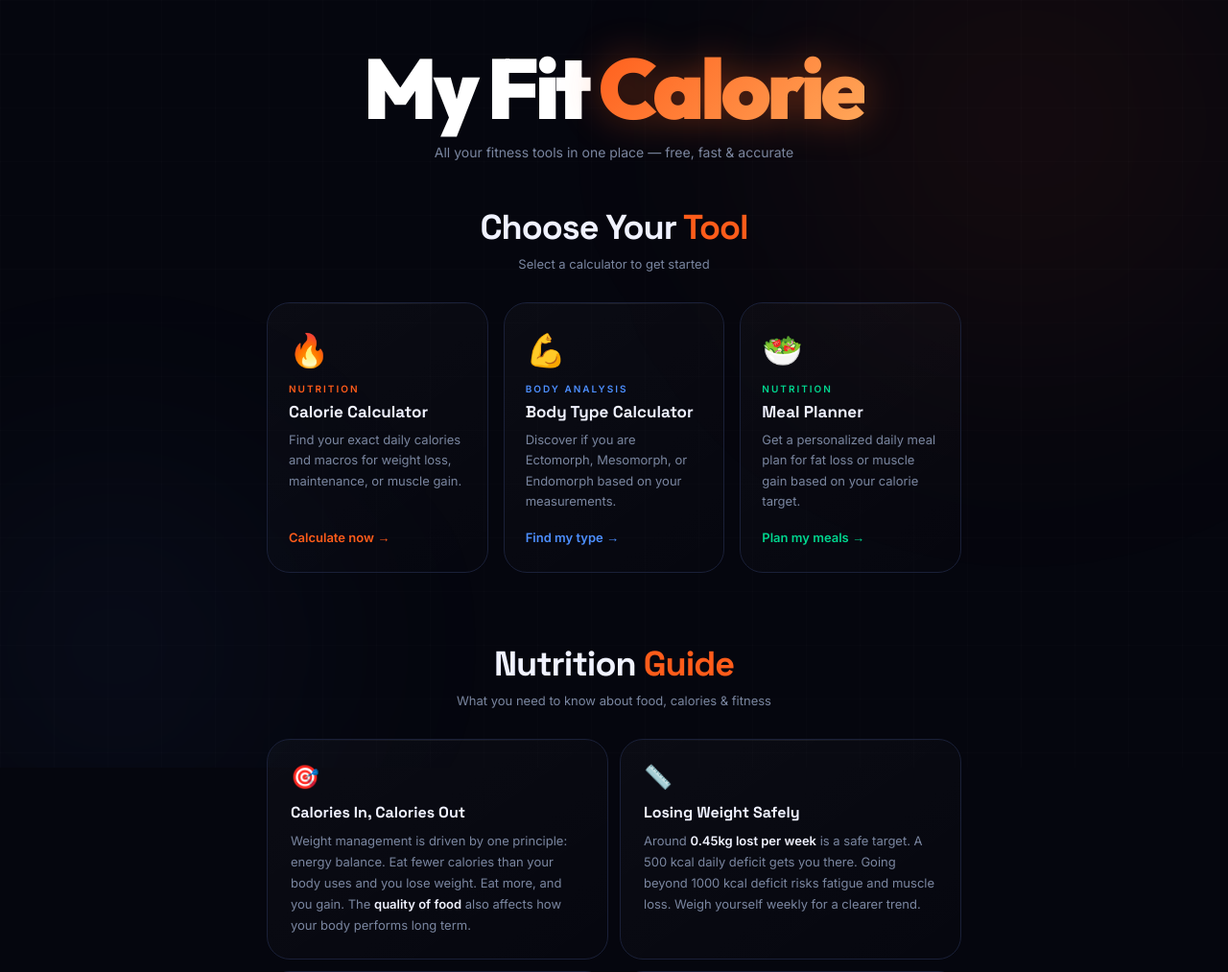
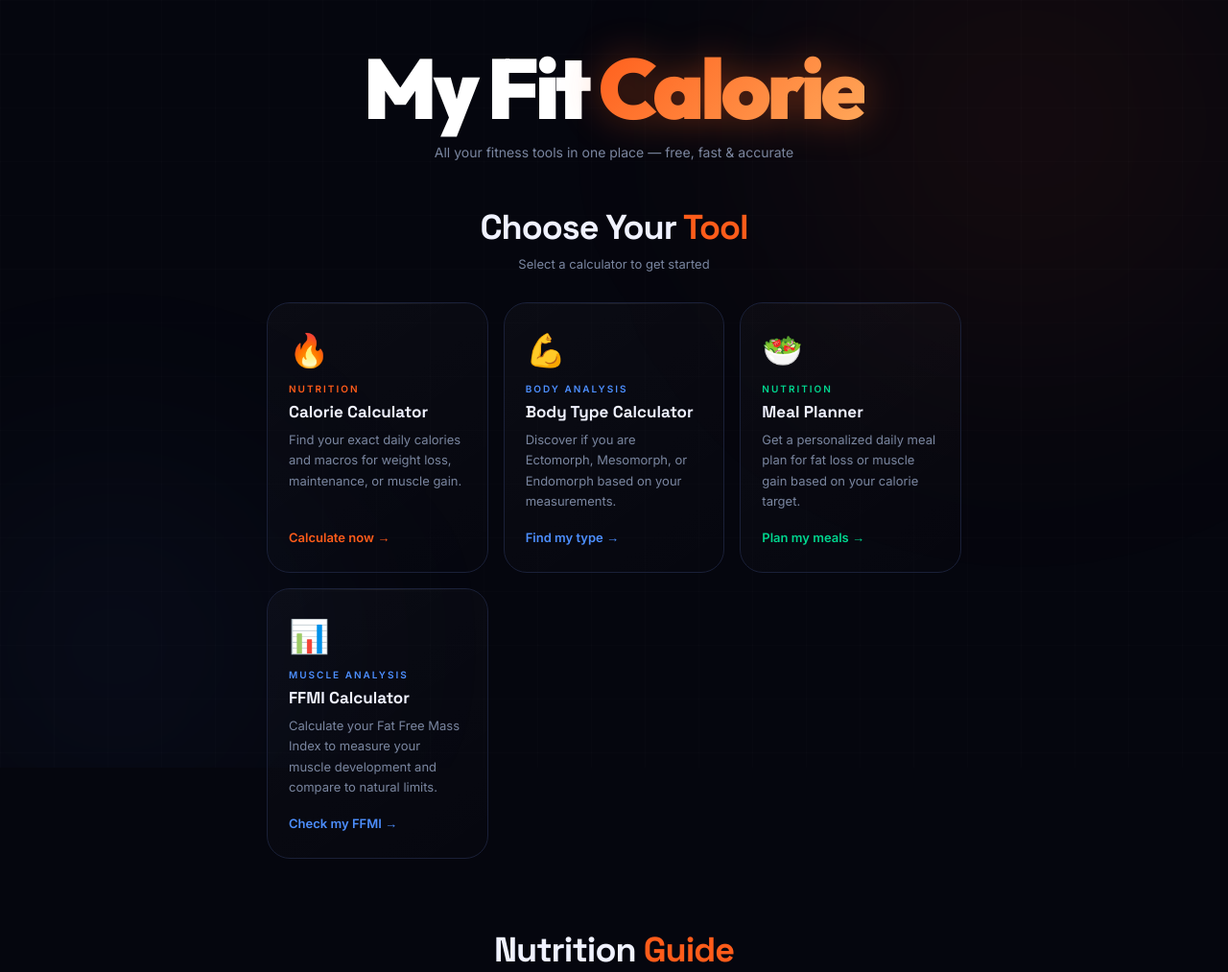
Before and after one commit to arhamsiddiqui07/myfitcalorie, a Flask app: page / in a window 1280 px wide. Shown: the top 1013 px of the page at 96% size. Run offline with Flask 3, Linux system fonts and the light colour scheme.

Commit message:
Update home.html

```diff
--- a/templates/home.html
+++ b/templates/home.html
@@ -117,6 +117,12 @@ input[type=number]::placeholder{color:var(--tx3);font-size:17px;font-weight:500}
       <div class="tc-desc">Get a personalized daily meal plan for fat loss or muscle gain based on your calorie target.</div>
       <div class="tc-arrow">Plan my meals →</div>
     </a>
+    <a href="/ffmi" class="tc tc-bl" style="animation-delay:.2s">
+      <div class="tc-icon">📊</div><div class="tc-tag">Muscle Analysis</div>
+      <div class="tc-title">FFMI Calculator</div>
+      <div class="tc-desc">Calculate your Fat Free Mass Index to measure your muscle development and compare to natural limits.</div>
+      <div class="tc-arrow">Check my FFMI →</div>
+    </a>
   </div>
   <div style="margin-top:72px">
     <div class="sec-hd"><h2>Nutrition <em>Guide</em></h2><p>What you need to know about food, calories &amp; fitness</p></div>
```
